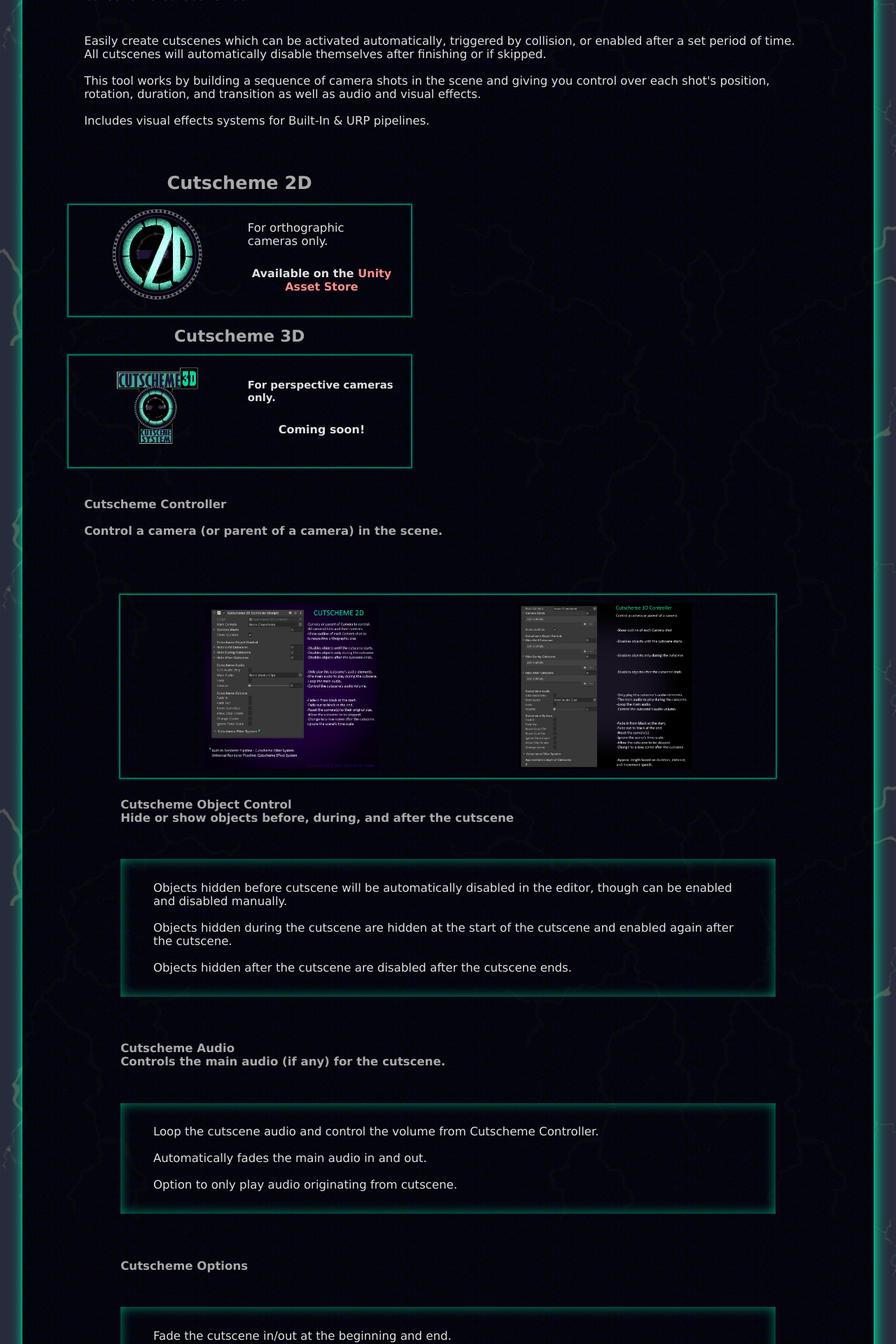
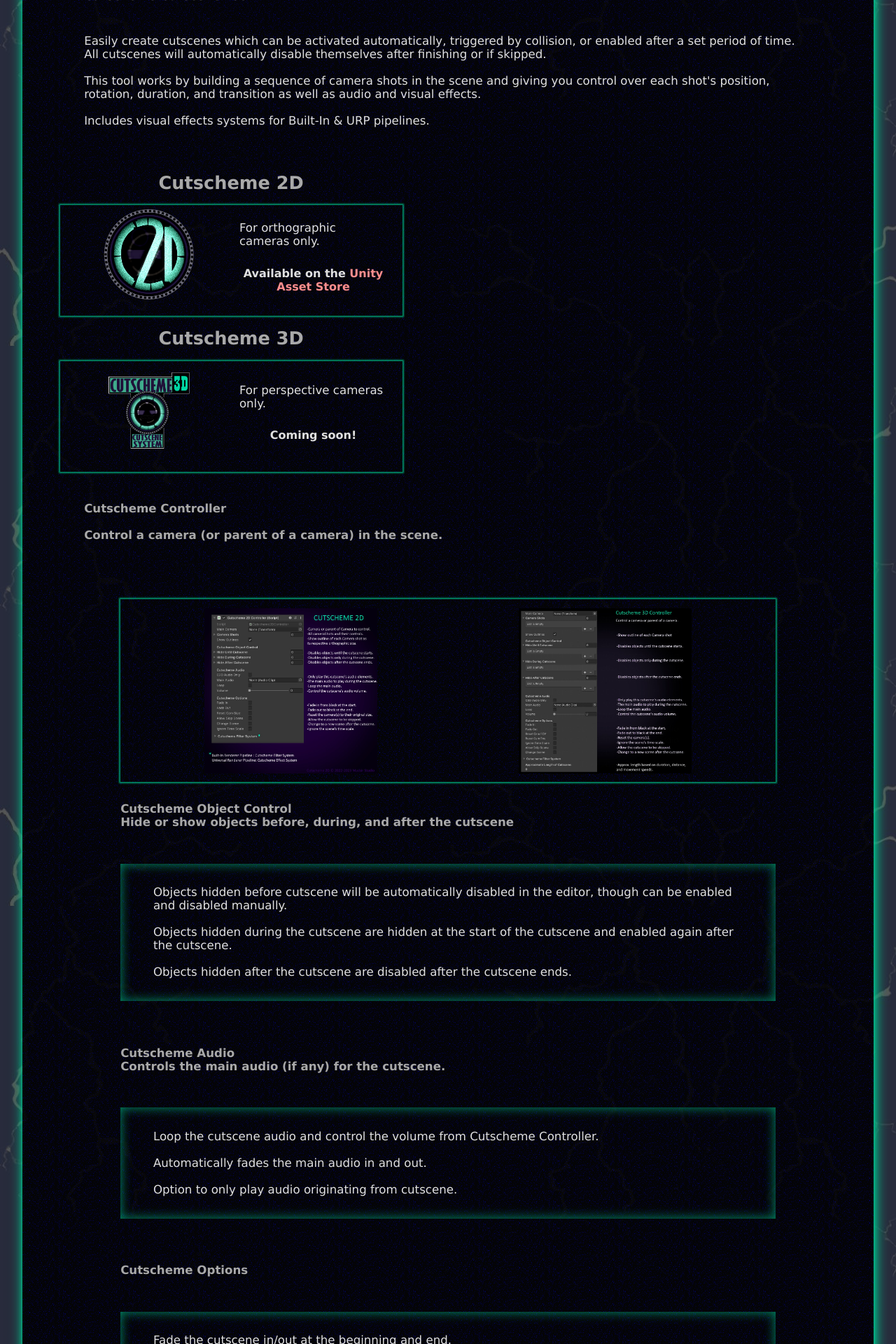
Before and after one commit to Madsir/madsirstudio.github.io, a Jekyll site: the page built from cutscheme/index.html, in a window 1280 px wide. Shown: the part 306-2226 px from the top of the page at 70% size. Built offline with Jekyll 4.4.1, drawn with Linux system fonts in a browser that asks for light colours.

Commit message:
Update index.html

```diff
--- a/cutscheme/index.html
+++ b/cutscheme/index.html
@@ -27,21 +27,14 @@
   clear: both;
   display: table;
 }
-  .left, .right {
+  .col{
   width: 48%;
-  margin-left:1%;
-  margin-right:1%;
   float: center;
 }
 
 .split {
  margin-left:2.5%;
  margin-right:2.5%;
-}
-.row::after {
-  content: "";
-  clear: both;
-  display: table;
 }
 p {
   font-size: 1.3em;
@@ -153,7 +146,7 @@
 	<br>
 	<br>
 <div class="centerdiv">
-    <div class="left">
+    <div class="col">
 	    <div class="split">
 	    	<h1>Cutscheme 2D</h1>
 	<div class="iconic">
@@ -170,9 +163,9 @@
 	   </div>
 	</div>
       </div>
-</div><!--end of left-->
+</div>
 
-<div class="right">
+<div class="col">
   <div class="split">
      <h1>Cutscheme 3D</h1>
 	<div class="iconic">
```
